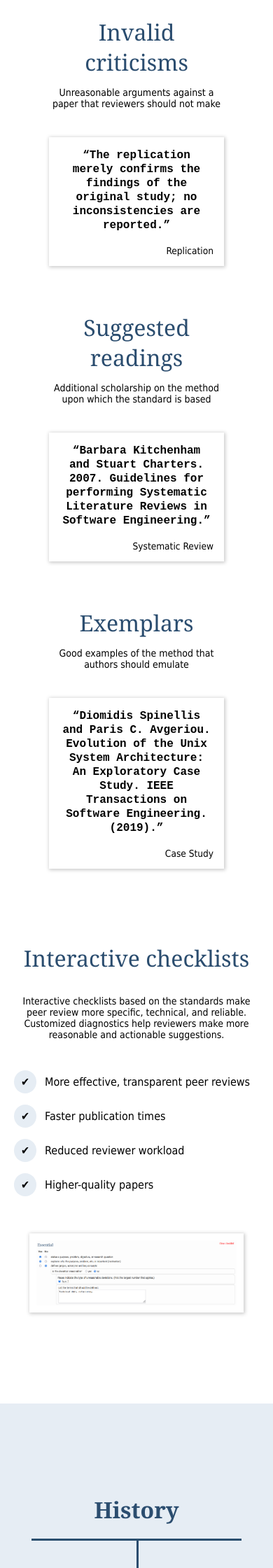
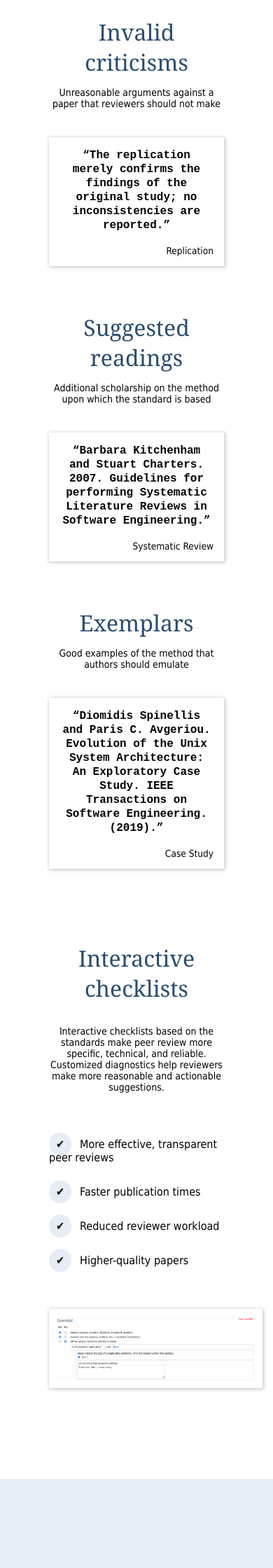
Before and after one commit to eschltz/standardstest, a Jekyll site: the page built from index.md, in a window 390 px wide. Shown: the part 4160-6400 px from the top of the page at 70% size. Built offline with Jekyll 4.4.1, drawn with Linux system fonts in a browser that asks for light colours.

Commit message:
Update main

```diff
--- a/assets/css/style.scss
+++ b/assets/css/style.scss
@@ -360,7 +360,7 @@ main .page_link {
 .instruction_box  {
 	min-height: 500px;
 	display: flex;
-	flex-wrap: wrap
+	flex-wrap: wrap;
 }
 
 .instruction_box img {
@@ -687,6 +687,11 @@ main .ready_link {
 }
 
 @media screen and (max-width: 1200px) {
+	.instruction_box  {
+		margin-left: 50px;
+		margin-right: 50px;
+	}
+
 	.instruction_text {
 		flex: 0 0 100%;
 		margin: 0;
@@ -701,6 +706,10 @@ main .ready_link {
 
 	.benefit_list {
 		text-align: left;
+	}
+
+	.benefit_container {
+		display: inline-block;
 	}
 }
 
--- a/form_generator/css/appearance.css
+++ b/form_generator/css/appearance.css
@@ -4,6 +4,10 @@ form {
 }
 form:active {
 	color: blue;
+}
+
+.checklist_page_heading {
+	text-align: center;
 }
 
 .checklist_heading {
--- a/form_generator/index.html
+++ b/form_generator/index.html
@@ -17,7 +17,7 @@
     </head>
 
     <body>
-		<h1>Empirical Standards Checklist Generator</h1>
+		<h1 class="checklist_page_heading">Empirical Standards Checklist Generator</h1>
 
 		<div class="role-form-container">
 			<form id="authorForm" class="role-type" action="../form_generator/checklist.html" method="get">
--- a/form_generator/js/RequirementsChecklist.js
+++ b/form_generator/js/RequirementsChecklist.js
@@ -561,8 +561,9 @@ function convertMDStandardChecklistsToHTMLStandardChecklists(standardName, check
 
 			if (role == "\"author\"") {
 				checklistItemLI.classList.add("author_list_item");
-				checklistItemText.classList.add("item_text");
 			}
+
+			checklistItemText.classList.add("item_text");
 
 			if(IMRaDLineBreak) {
 				checklists.appendChild(document.createElement("br"));
--- a/index.md
+++ b/index.md
@@ -126,12 +126,14 @@ layout: default
 			<p>Interactive checklists based on the standards make peer review more specific, technical, and reliable.
 			Customized diagnostics help reviewers make more reasonable and actionable suggestions.</p>
 
-			<ul class="benefit_list">
-				<li>More effective, transparent peer reviews</li>
-				<li>Faster publication times</li>
-				<li>Reduced reviewer workload</li>
-				<li>Higher-quality papers</li>
-			</ul>
+			<div class="benefit_container">
+				<ul class="benefit_list">
+					<li>More effective, transparent peer reviews</li>
+					<li>Faster publication times</li>
+					<li>Reduced reviewer workload</li>
+					<li>Higher-quality papers</li>
+				</ul>
+			</div>
 		</div>
 		<img src="assets/img/filling_checklist_crop.PNG">
 	</div>
```
